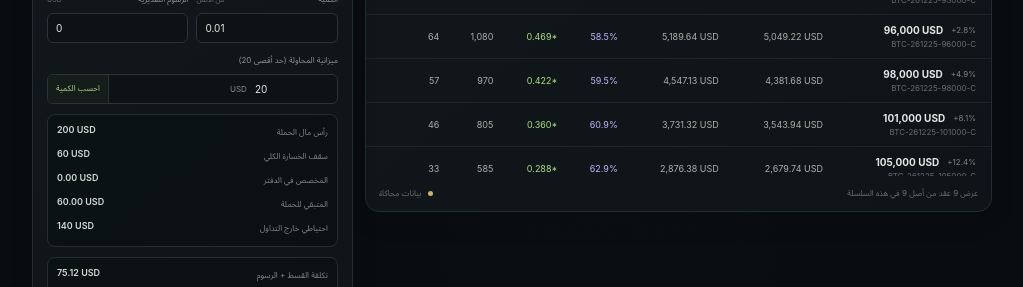
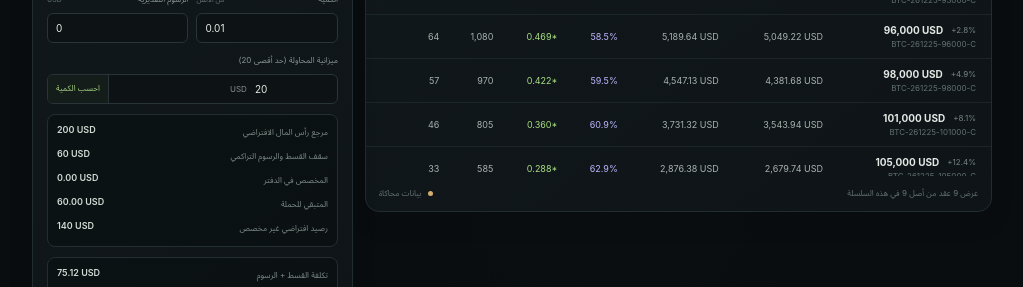
Before and after one commit to raawaa93/Sol, a React (Vite) app: page / in a window 1280 px wide. Shown: the part 2140-2427 px from the top of the page, without its empty margins (4-1027 px from the left). Built offline with nearby package versions, Linux system fonts and the light colour scheme.

Commit message:
fix: label PAPER allocation limits accurately

```diff
--- a/src/App.tsx
+++ b/src/App.tsx
@@ -742,7 +742,7 @@ function App() {
       : campaignBudget.currencyMismatchEntries > 0
         ? 'تحتوي الحملة على عملة مختلفة؛ لا نخلط USD وUSDT دون تحويل موثق.'
         : campaignBudget.remaining <= 1e-9
-          ? 'تم استهلاك سقف الخسارة الإجمالي للحملة (60). أوقف الإضافات حتى تبدأ حملة جديدة.'
+          ? 'تم استهلاك سقف تخصيص القسط والرسوم للحملة (60). أوقف الإضافات حتى تبدأ حملة جديدة.'
           : '';
   const openInterestCurrencyLabel = market?.openInterestCurrency ?? null;
   const volumeCurrencyLabel = market?.volume24hCurrency ?? null;
@@ -1661,11 +1661,11 @@ function App() {
                 </div>
                 {hasPremiumSizingCapability && <div className="budget-row"><label htmlFor="risk-budget">ميزانية المحاولة (حد أقصى 20)</label><div><input id="risk-budget" type="number" min="0" max={PAPER_CAMPAIGN_PER_TRADE_CAP} step="1" value={riskBudget} onChange={(event) => setRiskBudget(Math.min(PAPER_CAMPAIGN_PER_TRADE_CAP, Math.max(0, Number(event.target.value))))} /><span>{quoteAssetLabel ?? 'عملة غير محددة'}</span><button onClick={handleBudgetClick} title="احسب كمية لا تتجاوز الميزانية">احسب الكمية</button></div></div>}
                 <div className="risk-summary campaign-risk-summary">
-                  <div><span>رأس مال الحملة</span><strong>{formatMoney(PAPER_CAMPAIGN_CAPITAL, 0, 'USD')}</strong></div>
-                  <div><span>سقف الخسارة الكلي</span><strong>{formatMoney(PAPER_CAMPAIGN_MAX_LOSS, 0, quoteAssetLabel ?? 'USDT')}</strong></div>
+                  <div><span>مرجع رأس المال الافتراضي</span><strong>{formatMoney(PAPER_CAMPAIGN_CAPITAL, 0, 'USD')}</strong></div>
+                  <div><span>سقف القسط والرسوم التراكمي</span><strong>{formatMoney(PAPER_CAMPAIGN_MAX_LOSS, 0, quoteAssetLabel ?? 'USDT')}</strong></div>
                   <div><span>المخصص في الدفتر</span><strong>{campaignBudget.unknownEntries || campaignBudget.currencyMismatchEntries ? 'غير محسوب' : formatMoney(campaignBudget.used, 2, campaignBudget.currency || null)}</strong></div>
                   <div><span>المتبقي للحملة</span><strong>{campaignBudgetBlockMessage ? 'محجوب' : formatMoney(campaignBudget.remaining, 2, campaignBudget.currency || null)}</strong></div>
-                  <div><span>احتياطي خارج التداول</span><strong>{formatMoney(PAPER_CAMPAIGN_CAPITAL - PAPER_CAMPAIGN_MAX_LOSS, 0, 'USD')}</strong></div>
+                  <div><span>رصيد افتراضي غير مخصص</span><strong>{formatMoney(PAPER_CAMPAIGN_CAPITAL - PAPER_CAMPAIGN_MAX_LOSS, 0, 'USD')}</strong></div>
                 </div>
                 {campaignBudgetBlockMessage && <div className="analysis-footnote"><ShieldAlert size={13} /><span>{campaignBudgetBlockMessage} تبقى تكلفة الدخول محسوبة ضمن سقف الحملة حتى تصفير الحملة؛ تسجيل الإغلاق لا يعيد المخصص تلقائياً.</span></div>}
                 <div className="risk-summary">
```
